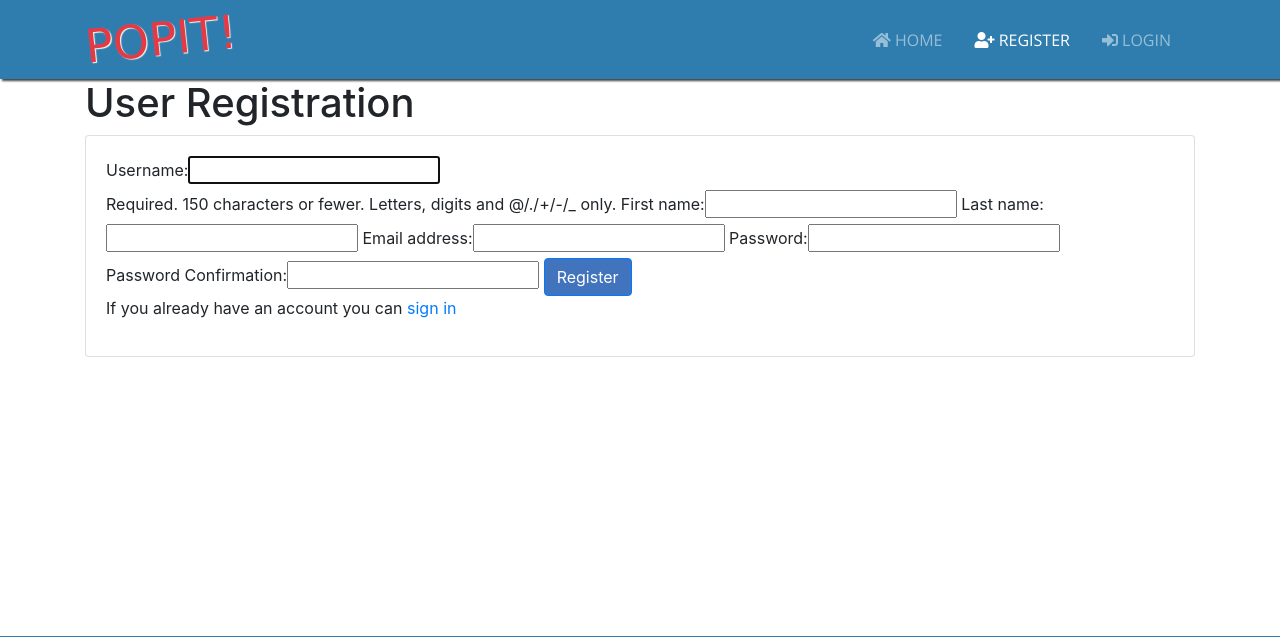
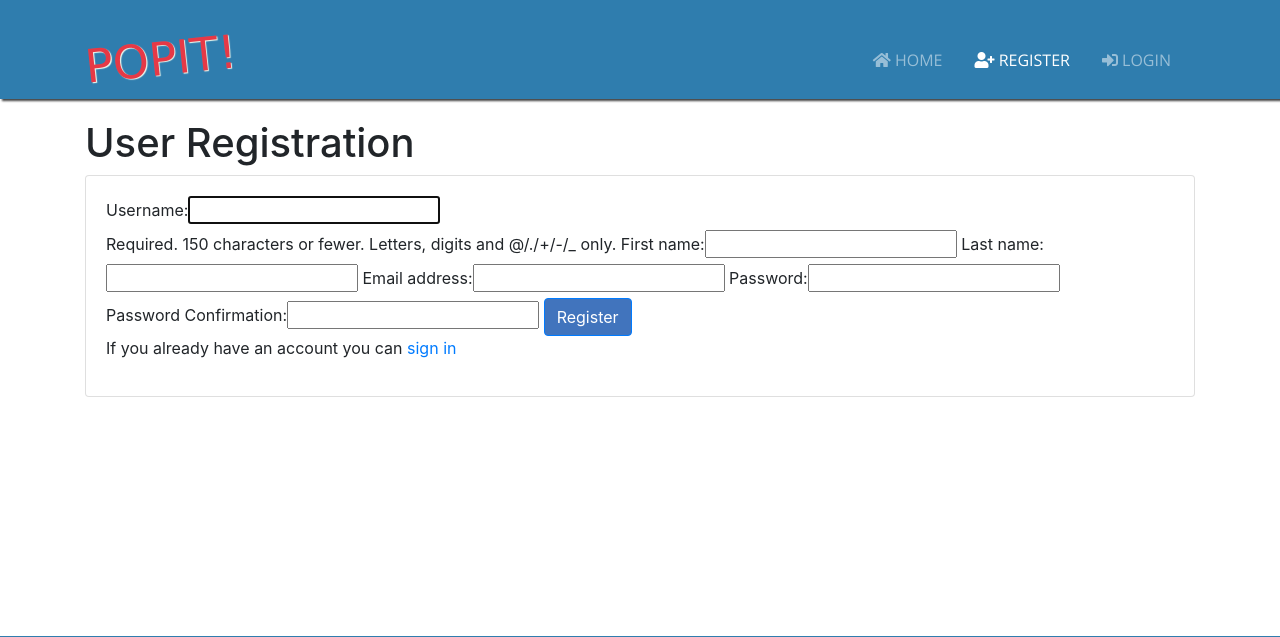
Before and after one commit to jacqueline-walsh/popit, a Django app: page /accounts/register/ in a window 1280 px wide. Shown: the top 637 px of the page. Run offline with Django 3.2, Linux system fonts and the light colour scheme; some libraries are stand-ins or nearby versions; some web fonts are replaced.

Commit message:
add style to products

```diff
--- a/popit/settings.py
+++ b/popit/settings.py
@@ -10,7 +10,7 @@
 https://docs.djangoproject.com/en/3.0/ref/settings/
 """
 import os
-import env
+# import env
 
 # Build paths inside the project like this: os.path.join(BASE_DIR, ...)
 BASE_DIR = os.path.dirname(os.path.dirname(os.path.abspath(__file__)))
--- a/static/css/style.css
+++ b/static/css/style.css
@@ -19,6 +19,10 @@
     display: flex;
     flex-direction: column;
     min-height: 100vh;
+}
+
+.container {
+    margin-top: 20px;
 }
 
 .navbar, .dropdown-menu {
@@ -52,6 +56,7 @@
 }
 
 #carousel {
+    margin-top: -20px;
     -webkit-box-shadow: 0px 0px 0px 5px #A0A0A0, inset 0px 10px 27px -8px #141414, inset 0px -10px 27px -8px #A31925, 22px 21px 17px 28px rgba(0,0,0,0);
     box-shadow: 0px 0px 0px 5px #A0A0A0, inset 0px 10px 27px -8px #141414, inset 0px -10px 27px -8px #A31925, 22px 21px 17px 28px rgba(0,0,0,0);
 }
```
